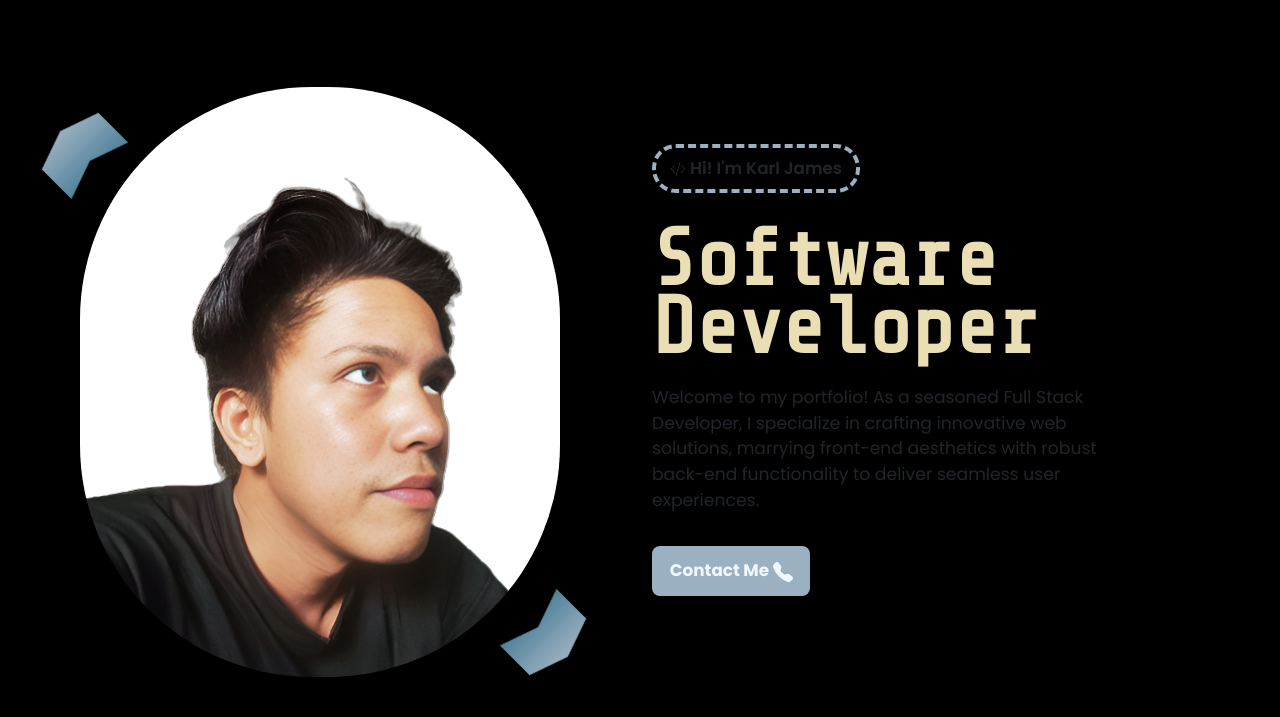
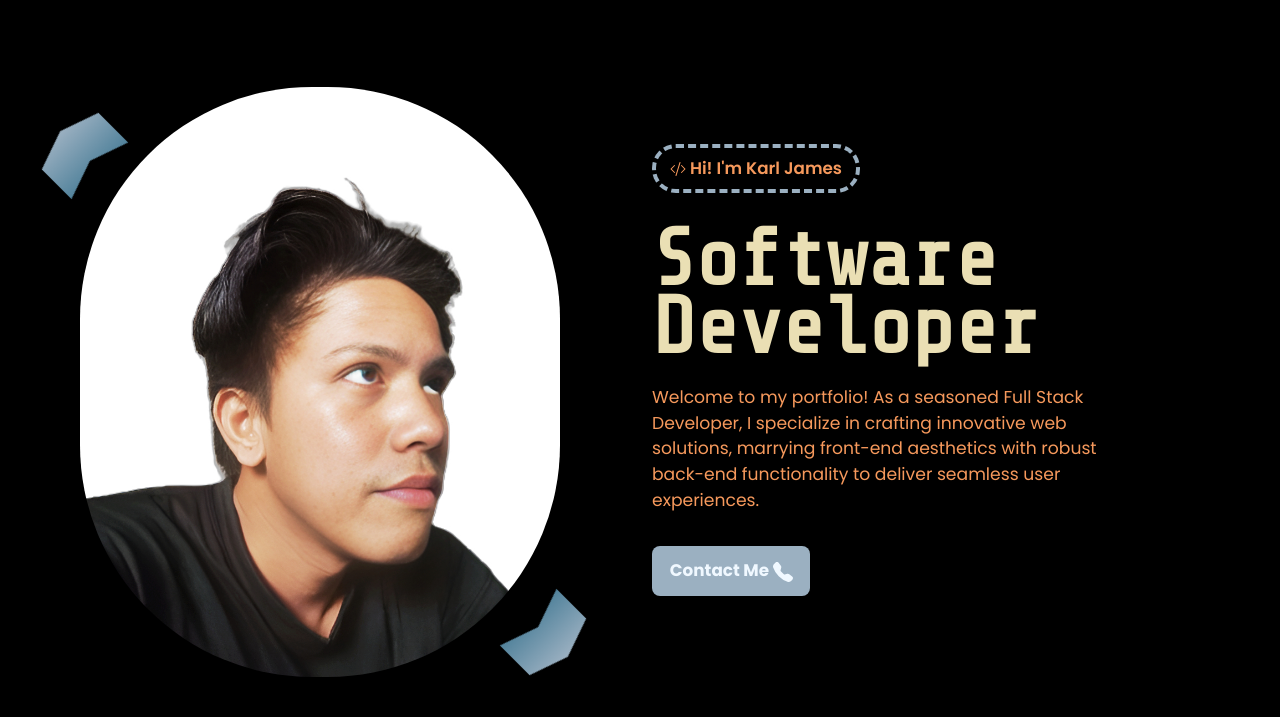
Before and after one commit to karlarboiz/portfolio-site, a website with bundled scripts: page index.html in a window 1280 px wide. Shown: the part 83-800 px from the top of the page. Built offline with nearby package versions, Linux system fonts and the light colour scheme.

Commit message:
add color to common text in section--1

```diff
--- a/scss/section/_section--1.scss
+++ b/scss/section/_section--1.scss
@@ -24,6 +24,7 @@
         padding: .5rem .85rem;
         border: .25rem dashed $color-secondary;
         border-radius: 1.5rem;
+        color: $color-other;
         svg {
             fill: .25rem;
         }
@@ -142,9 +143,12 @@
                 transform: translate(8.5rem,2.5rem) rotate(220deg);
                 // animation: moveAndTransformForAfter 2.5s ease-in-out forwards;
             }
+        }
 
-
-
+        &--item-2 {
+            .common-text {
+                color: $color-other
+            }
         }
     }
 
```
Also changed, not shown: assets/css/style.css, 1 other file.
